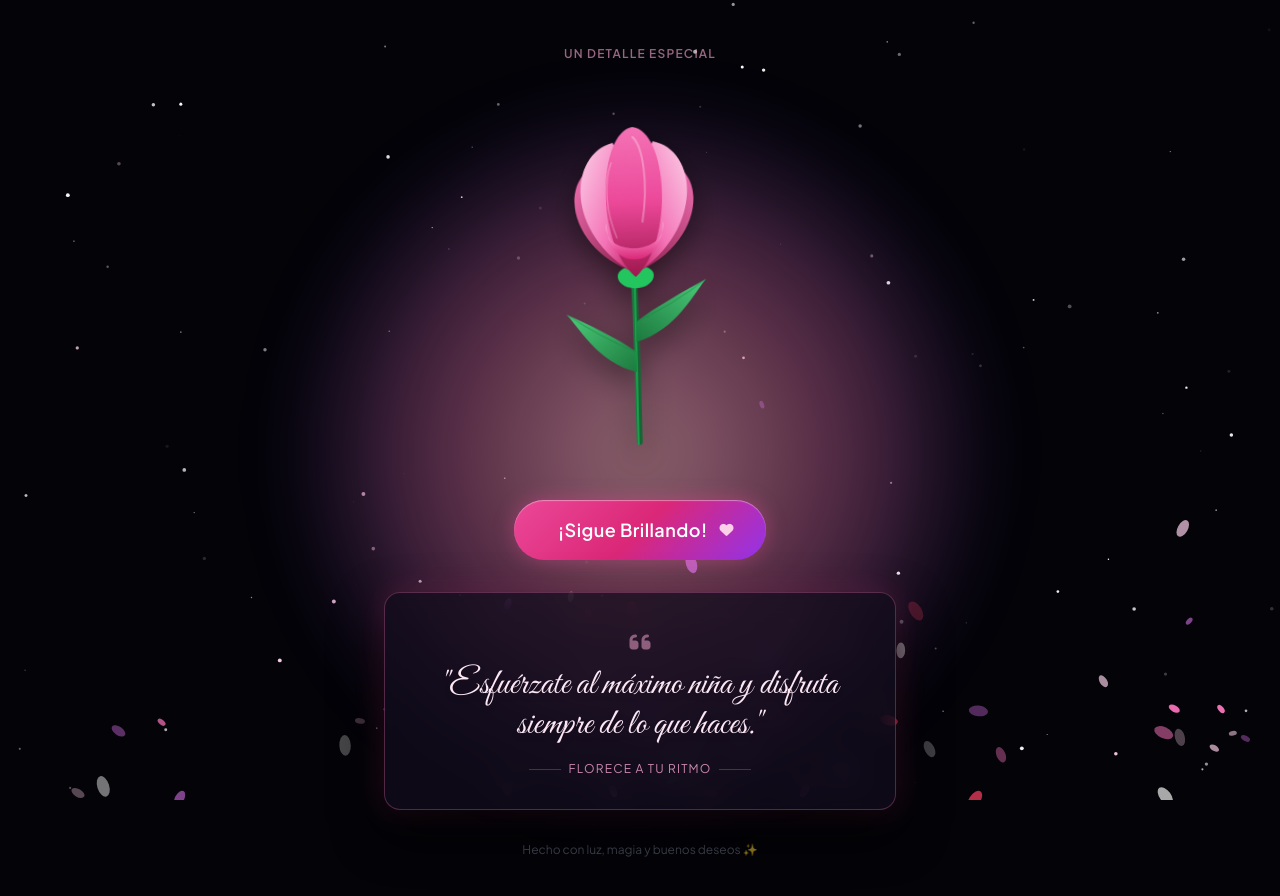
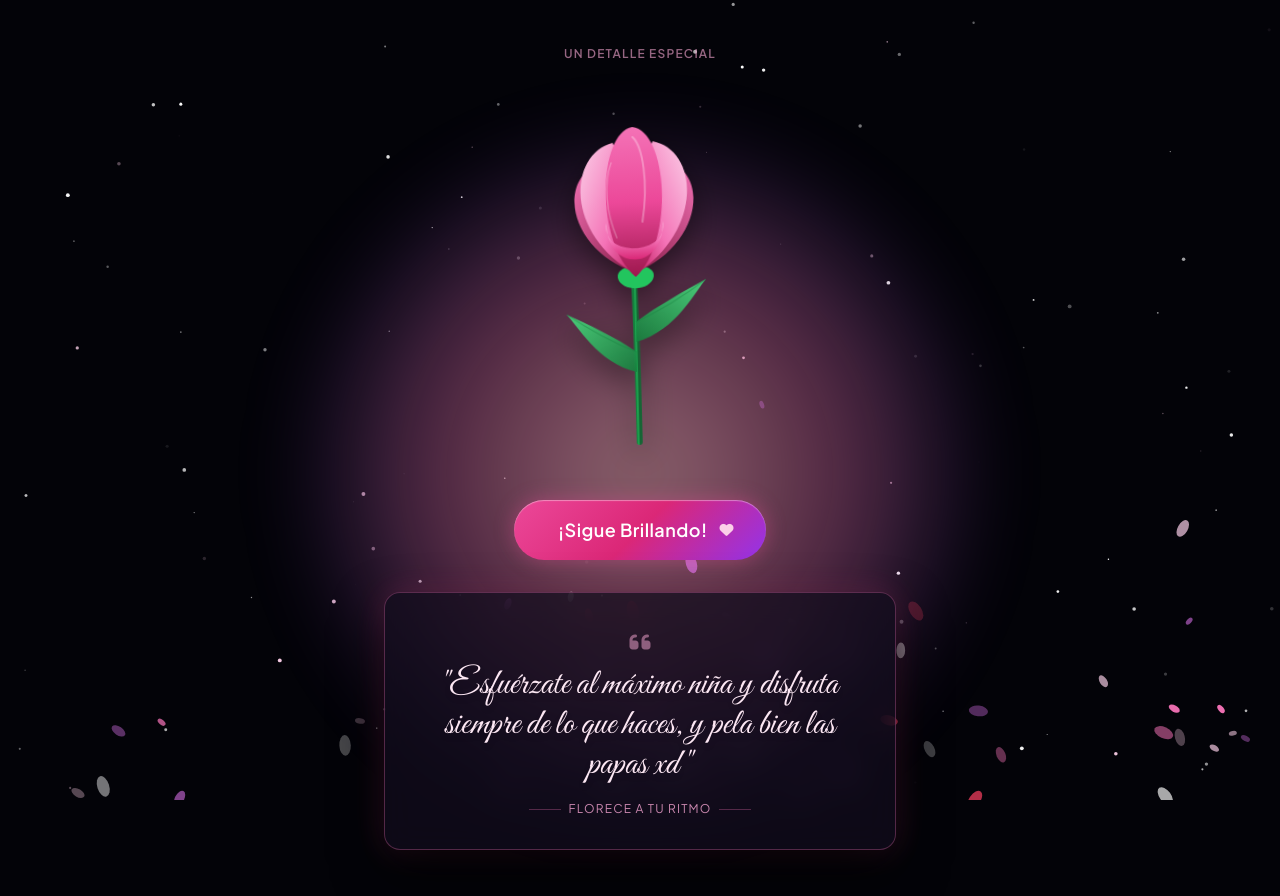
Before and after one commit to poclas123/yuli.github.io, a plain HTML site: page index.html in a window 1280 px wide. Both pictures are taken after a click on the button "Presióname". Drawn offline with nearby package versions, Linux system fonts and the light colour scheme.

Commit message:
Update quote in index.html with additional phrase
Added a humorous addition to the existing quote.

```diff
--- a/index.html
+++ b/index.html
@@ -257,7 +257,7 @@
                 <i class="fa-solid fa-quote-left opacity-50"></i>
             </div>
             <p class="font-serif-magic text-3xl sm:text-4xl text-pink-100 leading-relaxed drop-shadow-md">
-                "Esfuérzate al máximo niña y disfruta siempre de lo que haces."
+                "Esfuérzate al máximo niña y disfruta siempre de lo que haces, y pela bien las papas xd "
             </p>
             <div class="mt-4 flex justify-center items-center space-x-2 text-pink-300/80 text-xs tracking-widest uppercase">
                 <span class="h-px w-8 bg-pink-400/30"></span>
@@ -268,10 +268,6 @@
 
     </main>
 
-    <!-- Footer delicado -->
-    <footer class="z-10 pb-4 text-center text-xs text-gray-500">
-        <p class="opacity-60">Hecho con luz, magia y buenos deseos ✨</p>
-    </footer>
 
     <!-- Audio Web API Synth para sonido suave opcional al presionar -->
     <script>
```
